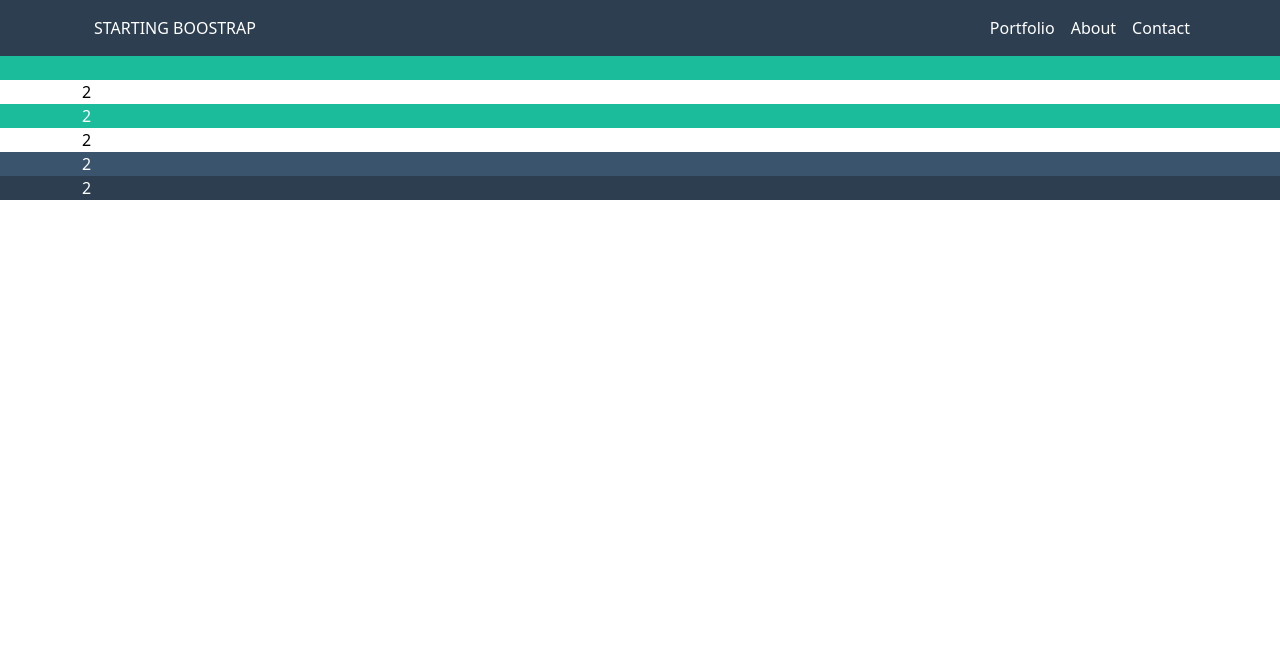
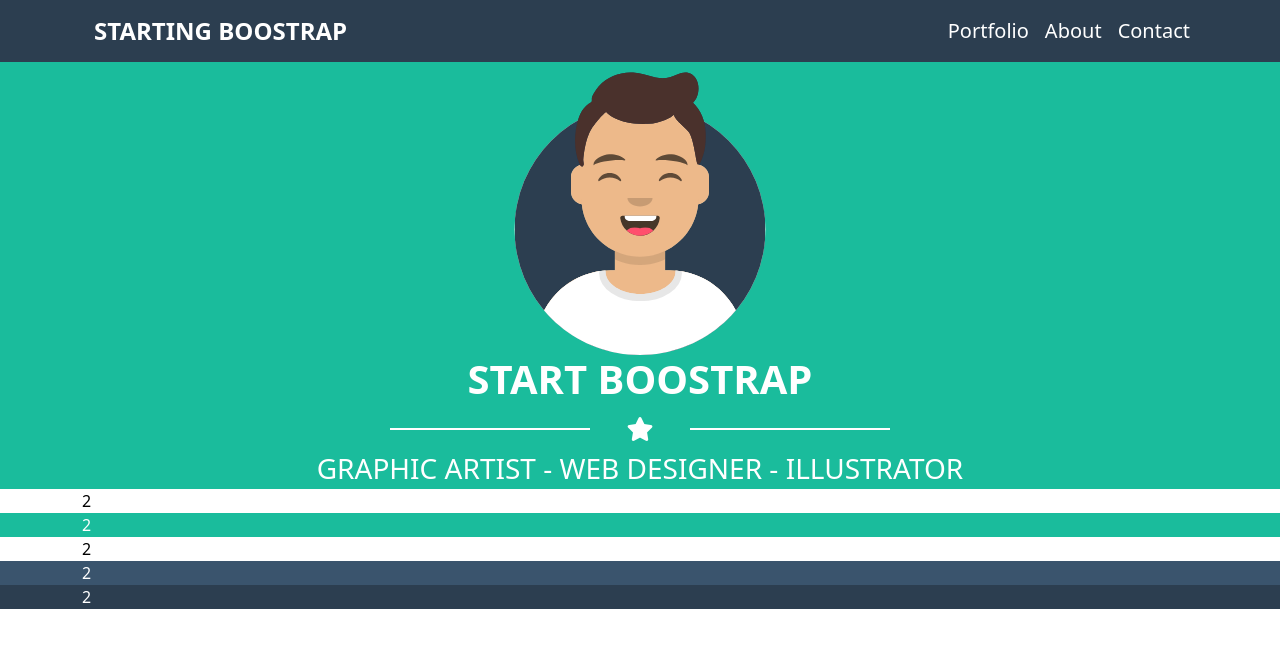
Before and after one commit to GiuseppeIndomenico/html-css-bootstrap-freelancer, a plain HTML site: page index.html in a window 1280 px wide. Drawn offline with nearby package versions, Linux system fonts and the light colour scheme.

Commit message:
fix-brand navbar and add header

```diff
--- a/css/style.css
+++ b/css/style.css
@@ -7,6 +7,8 @@
     --black: #333333;
 
 }
+
+/*<i class="fa-solid fa-star"></i>*/
 
 body {
     color: var(--white);
@@ -40,3 +42,22 @@ header {
 #fb {
     background-color: var(--dark-gray);
 }
+
+.gi-box{
+    width: 300px;
+}
+
+.gi-line{
+    border: 1px solid var(--white);
+}
+
+hr{
+    opacity: 1;
+}
+
+.star{
+    width: 100px;
+}
+.hr-star{
+    width: 200px;
+}
--- a/index.html
+++ b/index.html
@@ -5,6 +5,9 @@
     <meta charset="utf-8">
     <meta name="viewport" content="width=device-width, initial-scale=1">
     <title>Boostrap freelance</title>
+    <link rel="stylesheet" href="https://cdnjs.cloudflare.com/ajax/libs/font-awesome/6.3.0/css/all.min.css"
+        integrity="sha512-SzlrxWUlpfuzQ+pcUCosxcglQRNAq/DZjVsC0lE40xsADsfeQoEypE+enwcOiGjk/bSuGGKHEyjSoQ1zVisanQ=="
+        crossorigin="anonymous" referrerpolicy="no-referrer" />
     <link href="https://cdn.jsdelivr.net/npm/bootstrap@5.3.0-alpha1/dist/css/bootstrap.min.css" rel="stylesheet"
         integrity="sha384-GLhlTQ8iRABdZLl6O3oVMWSktQOp6b7In1Zl3/Jr59b6EGGoI1aFkw7cmDA6j6gD" crossorigin="anonymous">
     <link rel="stylesheet" href="./css/style.css">
@@ -16,14 +19,15 @@
         <div class="container">
             <nav class="navbar navbar-expand-lg">
                 <div class="container-fluid">
-                    <a href="#" class="text-uppercase">starting boostrap</a>
+                    <a href="#" class="text-uppercase fw-bold fs-4">starting boostrap</a>
                     <button class="navbar-toggler text-white border-white " type="button" data-bs-toggle="collapse"
                         data-bs-target="#navbarSupportedContent" aria-controls="navbarSupportedContent"
                         aria-expanded="false" aria-label="Toggle navigation">
-                        <span class="navbar-toggler-icon .bg-white " ></span>
+
+                        <i class="fa-solid fa-bars"></i>
                 </div>
                 <div class="collapse navbar-collapse" id="navbarSupportedContent">
-                    <ul class="navbar-nav me-auto mb-2 mb-lg-0">
+                    <ul class="navbar-nav me-auto mb-2 mb-lg-0 fs-5">
                         <li class="nav-item">
                             <a class="nav-link active text-white" aria-current="page" href="#">Portfolio</a>
                         </li>
@@ -36,8 +40,8 @@
                                 Contact
                             </a>
 
-                            </ul>
-                        </li>
+                    </ul>
+                    </li>
 
             </nav>
         </div>
@@ -48,7 +52,26 @@
 
         <section id="hero">
             <div class="container">
-                <img class="img-thumnail" src="" alt="">
+                <div class="row">
+                    <div class="col-12 gi-box mx-auto">
+                        <img class="rounded mx-auto d-block" src="./img/avatar.svg" alt="">
+                    </div>
+                    <h1 class="text-uppercase text-center fs-1 fw-bold">start boostrap</h1>
+                    <div class="d-flex justify-content-center align-items-center">
+                        <div class="hr-star">
+                            <hr class="border-2">
+                        </div>
+                        <div  class="text-center star fs-4"><i class="fa-solid fa-star"></i></div>
+                        <div class="hr-star">
+                            <hr class="border-2">
+                        </div>
+                    </div>
+
+                    <span class="fs-3 text-center text-uppercase">graphic artist - web designer - illustrator</span>
+
+
+                </div>
+
             </div>
         </section>
         <section id="portfolio">
```
